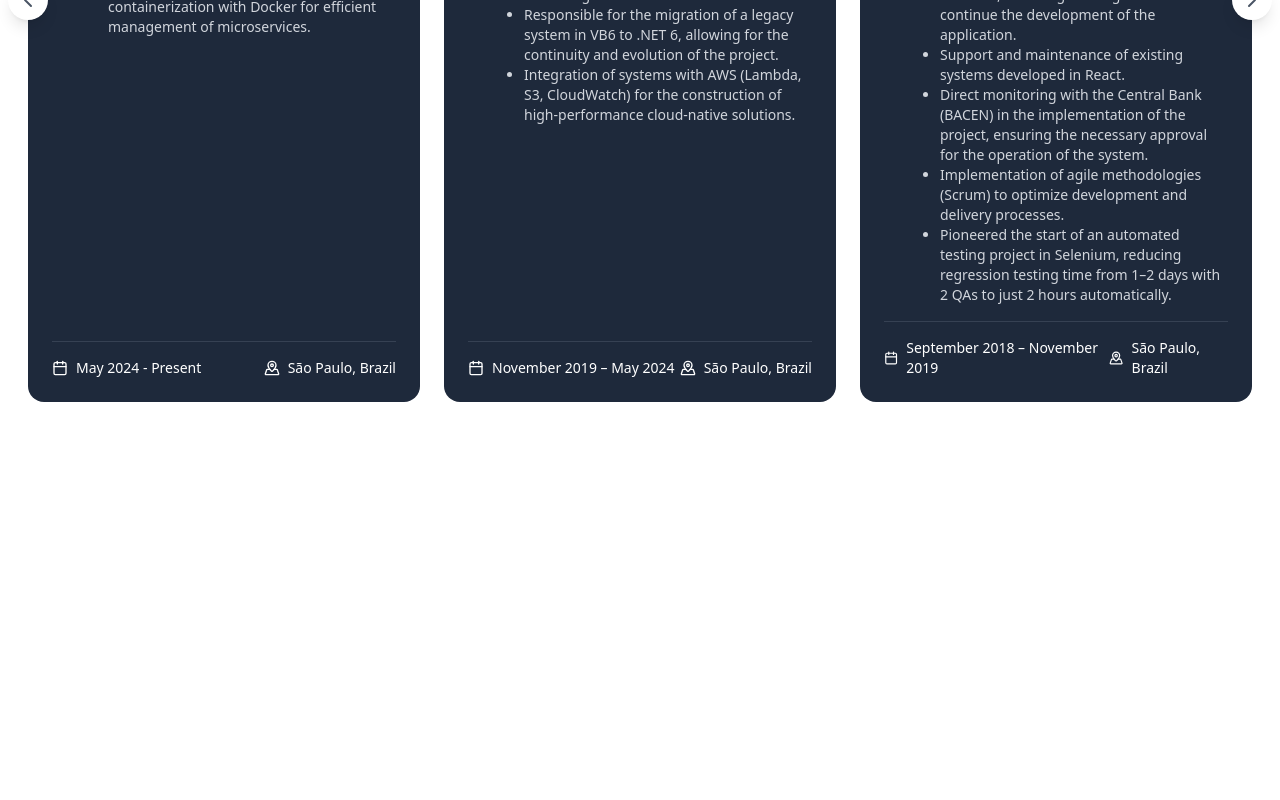
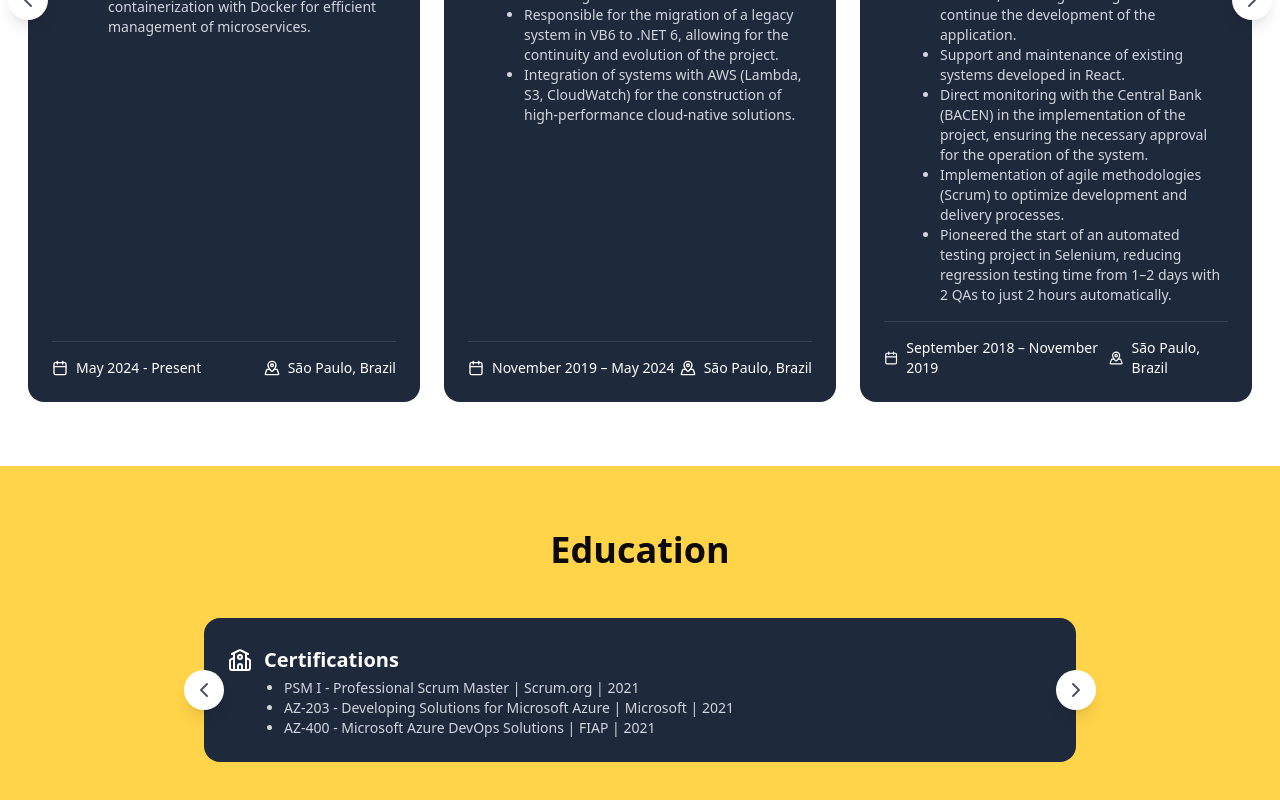
Before and after one commit to fernandogjose/resume, a Next.js app: page / in a window 1280 px wide. Shown: the part 1547-2347 px from the top of the page. Before the commit the page ends 2013 px from the top, so only its background shows below. Built offline with nearby package versions, Linux system fonts and the light colour scheme.

Commit message:
feat: add educations

```diff
--- /dev/null
+++ b/src/app/_components/education.tsx
@@ -0,0 +1,159 @@
+"use client";
+import useEmblaCarousel from "embla-carousel-react";
+import { ChevronLeft, ChevronRight, School } from "lucide-react";
+import { title } from "process";
+
+const educations = [
+    {
+        title: "Certifications",
+        descriptions: [
+            {
+                location: "São Paulo, Brazil",
+                school: "Scrum.org",
+                date: "2021",
+                course: "PSM I - Professional Scrum Master",
+            },
+            {
+                location: "São Paulo, Brazil",
+                school: "Microsoft",
+                date: "2021",
+                course: "AZ-203 - Developing Solutions for Microsoft Azure",
+            },
+            {
+                location: "São Paulo, Brazil",
+                school: "FIAP",
+                date: "2021",
+                course: "AZ-400 - Microsoft Azure DevOps Solutions",
+            },
+        ],
+    },
+    {
+        title: "Education",
+        descriptions: [
+            {
+                location: "São Paulo, Brazil",
+                school: "FIAP",
+                date: "2019 - 2020",
+                course: "MBA in Solution Architecture",
+            },
+            {
+                location: "São Paulo, Brazil",
+                school: "Paulista Business School",
+                date: "2012 - 2013",
+                course: "MBA in Project Management",
+            },
+            {
+                location: "São Paulo, Brazil",
+                school: "Faculdade Sumaré",
+                date: "2000 - 2004",
+                course: "Bachelor's Degree in Information Systems",
+            },
+        ],
+    },
+    {
+        title: "Languages",
+        descriptions: [
+            {
+                location: "São Paulo, Brazil",
+                school: "Online Classes",
+                date: "Ongoing",
+                course: "English – Intermediate level with professional working proficiency",
+            },
+        ],
+    },
+];
+
+export function Education() {
+    const [emblaRef, emblaApi] = useEmblaCarousel({
+        loop: true,
+    });
+
+    function scrollPrev() {
+        emblaApi?.scrollPrev();
+    }
+
+    function scrollNext() {
+        emblaApi?.scrollNext();
+    }
+
+    return (
+        <section className="bg-[#FFD449] py-16">
+            <div className="container px-4 mx-auto">
+                <div className="grid grid-cols-1 gap-12 items-center">
+                    <h2 className="text-4xl font-bold text-center">
+                        Education
+                    </h2>
+
+                    <div className="relative max-w-4xl mx-auto">
+                        <div className="overflow-hidden" ref={emblaRef}>
+                            <div className="flex select-none ">
+                                {educations.map((education, educationIndex) => (
+                                    <div
+                                        key={educationIndex}
+                                        className="flex-[0_0_100%] min-w-0 px-3"
+                                    >
+                                        <article className="bg-[#1e293b] text-white rounded-2xl p6 space-y-4 h-full flex flex-col px-6 pt-6 pb-6">
+                                            <div className="flex-1 flex items-start justify-between">
+                                                <div className="flex gap-3">
+                                                    <span className="text-3xl">
+                                                        <School className="mt-[6px]" />
+                                                    </span>
+                                                    <div>
+                                                        <h3 className="font-bold text-xl my-1">
+                                                            {education.title}
+                                                        </h3>
+                                                        <ul className="text-gray-300 text-sm list-disc pl-5">
+                                                            {education.descriptions.map(
+                                                                (
+                                                                    description,
+                                                                    descriptionIndex
+                                                                ) => (
+                                                                    <li
+                                                                        key={
+                                                                            descriptionIndex
+                                                                        }
+                                                                        className="text-sm"
+                                                                    >
+                                                                        {
+                                                                            description.course
+                                                                        }{" "}
+                                                                        |{" "}
+                                                                        {
+                                                                            description.school
+                                                                        }{" "}
+                                                                        |{" "}
+                                                                        {
+                                                                            description.date
+                                                                        }
+                                                                    </li>
+                                                                )
+                                                            )}
+                                                        </ul>
+                                                    </div>
+                                                </div>
+                                            </div>
+                                        </article>
+                                    </div>
+                                ))}
+                            </div>
+                        </div>
+
+                        <button className="left-3 z-10 absolute w-10 h-10 bg-white flex items-center justify-center rounded-full shadow-lg -translate-y-1/2 -translate-x-1/2 top-1/2">
+                            <ChevronLeft
+                                onClick={scrollPrev}
+                                className="w-6 h-6 text-gray-600"
+                            />
+                        </button>
+
+                        <button className="-right-7 z-10 absolute w-10 h-10 bg-white flex items-center justify-center rounded-full shadow-lg -translate-y-1/2 -translate-x-1/2 top-1/2">
+                            <ChevronRight
+                                onClick={scrollNext}
+                                className="w-6 h-6 text-gray-600"
+                            />
+                        </button>
+                    </div>
+                </div>
+            </div>
+        </section>
+    );
+}
--- a/src/app/page.tsx
+++ b/src/app/page.tsx
@@ -1,4 +1,5 @@
 import { About } from "./_components/about";
+import { Education } from "./_components/education";
 import { Experience } from "./_components/experience";
 import { Header } from "./_components/header";
 
@@ -8,6 +9,7 @@ export default function Home() {
             <Header />
             <About />
             <Experience />
+            <Education />
         </main>
     );
 }
```
